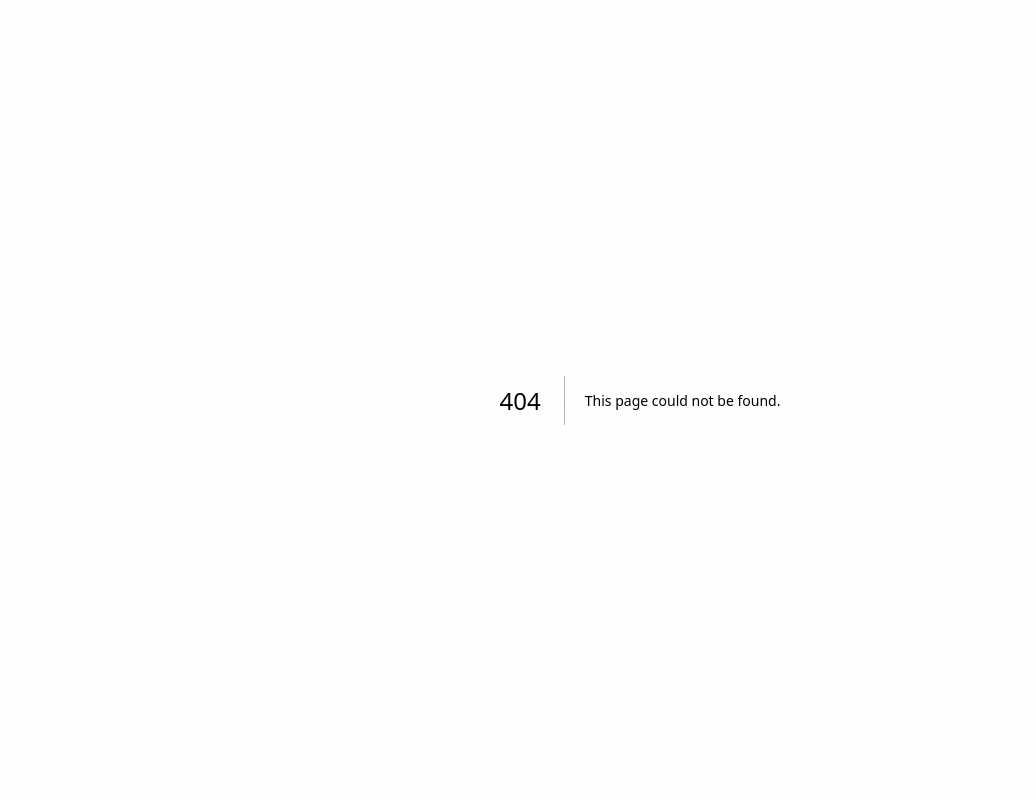
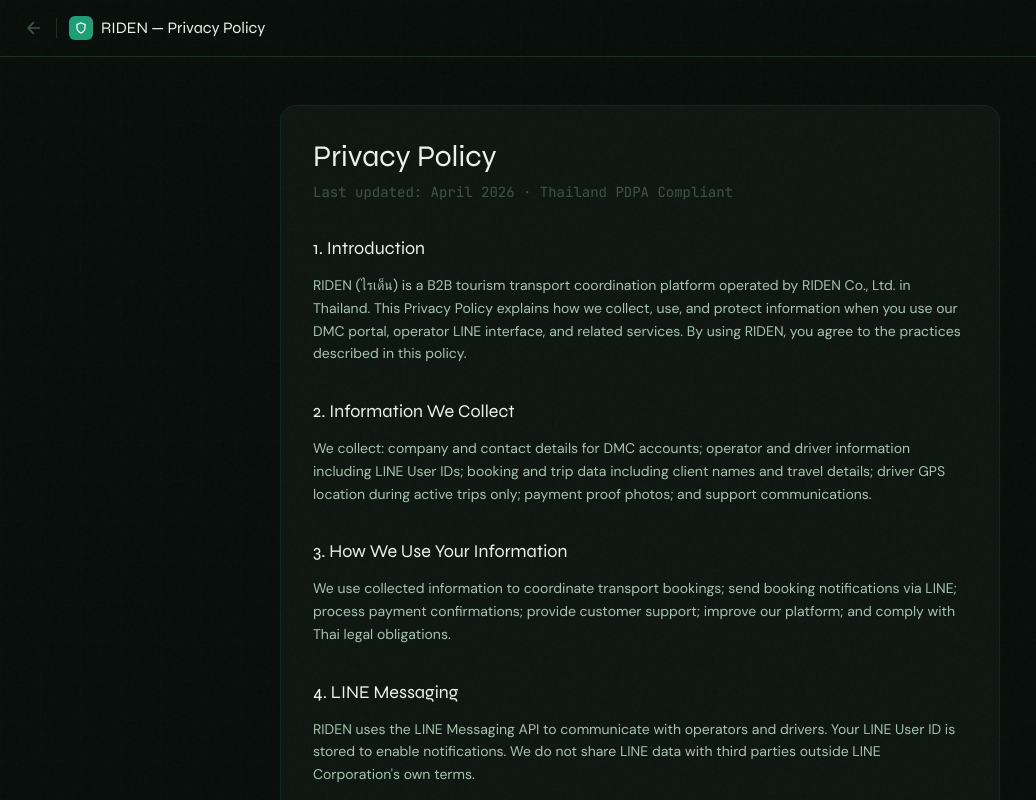
Before and after one commit to jeet623-create/Riden, a Next.js app: page /privacy in a window 1280 px wide. Before the commit this address had no page. Shown: the top 800 px of the page, without its empty margins (0-1036 px from the left). Built offline with nearby package versions, Linux system fonts and the light colour scheme.

Commit message:
Create page.tsx

```diff
--- /dev/null
+++ b/src/app/privacy/page.tsx
@@ -0,0 +1,52 @@
+'use client'
+import Link from 'next/link'
+
+export default function PrivacyPage() {
+  return (
+    <div className="min-h-screen bg-riden-black">
+      <div className="absolute inset-0 bg-grid-pattern opacity-30 pointer-events-none" />
+      <nav className="relative z-50 border-b border-riden-border px-6 py-4 flex items-center gap-3">
+        <Link href="/" className="text-riden-muted hover:text-riden-text"><svg width="20" height="20" viewBox="0 0 24 24" fill="none" stroke="currentColor" strokeWidth="2"><path d="M19 12H5M12 5l-7 7 7 7"/></svg></Link>
+        <div className="w-px h-5 bg-riden-border" />
+        <div className="flex items-center gap-2">
+          <div className="w-6 h-6 bg-riden-teal rounded-md flex items-center justify-center"><svg width="12" height="12" viewBox="0 0 24 24" fill="none" stroke="white" strokeWidth="2.5"><path d="M12 22s8-4 8-10V5l-8-3-8 3v7c0 6 8 10 8 10z"/></svg></div>
+          <span className="font-display text-riden-white font-600">RIDEN — Privacy Policy</span>
+        </div>
+      </nav>
+      <main className="relative z-10 max-w-3xl mx-auto px-6 py-12">
+        <div className="glass rounded-2xl p-8 space-y-8">
+          <div>
+            <h1 className="font-display text-3xl font-700 text-riden-white mb-2">Privacy Policy</h1>
+            <p className="text-riden-muted text-sm font-mono">Last updated: April 2026 · Thailand PDPA Compliant</p>
+          </div>
+          {[['1. Introduction','RIDEN (ไรเด็น) is a B2B tourism transport coordination platform operated by RIDEN Co., Ltd. in Thailand. This Privacy Policy explains how we collect, use, and protect information when you use our DMC portal, operator LINE interface, and related services. By using RIDEN, you agree to the practices described in this policy.'],
+            ['2. Information We Collect','We collect: company and contact details for DMC accounts; operator and driver information including LINE User IDs; booking and trip data including client names and travel details; driver GPS location during active trips only; payment proof photos; and support communications.'],
+            ['3. How We Use Your Information','We use collected information to coordinate transport bookings; send booking notifications via LINE; process payment confirmations; provide customer support; improve our platform; and comply with Thai legal obligations.'],
+            ['4. LINE Messaging','RIDEN uses the LINE Messaging API to communicate with operators and drivers. Your LINE User ID is stored to enable notifications. We do not share LINE data with third parties outside LINE Corporation\'s own terms.'],
+            ['5. GPS & Location Data','Driver GPS is collected only during active trips and only with driver consent. Location data is used solely for trip tracking. Location history is not stored beyond 30 days after trip completion.'],
+            ['6. Data Storage & Security','All data is stored on Supabase infrastructure with encryption at rest and in transit (TLS/SSL). We implement role-based access controls so each party only sees data relevant to them.'],
+            ['7. Data Sharing','We do not sell your personal data. We share data only to fulfill booking coordination, with LINE Corporation for messaging, with payment processors if applicable, and when required by Thai law or court order.'],
+            ['8. Data Retention','Booking and trip data is retained for 3 years. Driver location history is deleted after 30 days. Support tickets are retained for 2 years. Account data is retained while your account is active.'],
+            ['9. Your Rights','You have the right to access, correct, or delete your personal data; withdraw consent for non-essential processing; and file a complaint with Thailand\'s PDPC. Contact us at privacy@riden.co.th.'],
+            ['10. Cookies','Our web portal uses essential cookies for authentication only. We do not use advertising cookies or tracking pixels.'],
+            ['11. Children\'s Privacy','RIDEN is a B2B platform not intended for persons under 18. We do not knowingly collect personal information from minors.'],
+            ['12. Changes to This Policy','We may update this policy and will notify registered accounts of significant changes. Continued use constitutes acceptance.'],
+            ['13. Contact Us','RIDEN Co., Ltd. · Email: privacy@riden.co.th · LINE: @574jjuix · Bangkok, Thailand'],
+          ].map(([title, body]) => (
+            <div key={title}>
+              <h2 className="font-display font-600 text-riden-white text-lg mb-3">{title as string}</h2>
+              <p className="text-riden-text text-sm leading-relaxed">{body as string}</p>
+            </div>
+          ))}
+          <div className="pt-4 border-t border-riden-border text-center">
+            <p className="text-riden-muted text-xs">© 2026 RIDEN Co., Ltd. All rights reserved. · Thailand PDPA Compliant</p>
+            <div className="flex items-center justify-center gap-4 mt-3">
+              <Link href="/login" className="text-riden-teal text-sm hover:underline">Back to Login</Link>
+              <Link href="/register" className="text-riden-teal text-sm hover:underline">Register</Link>
+            </div>
+          </div>
+        </div>
+      </main>
+    </div>
+  )
+}
```
